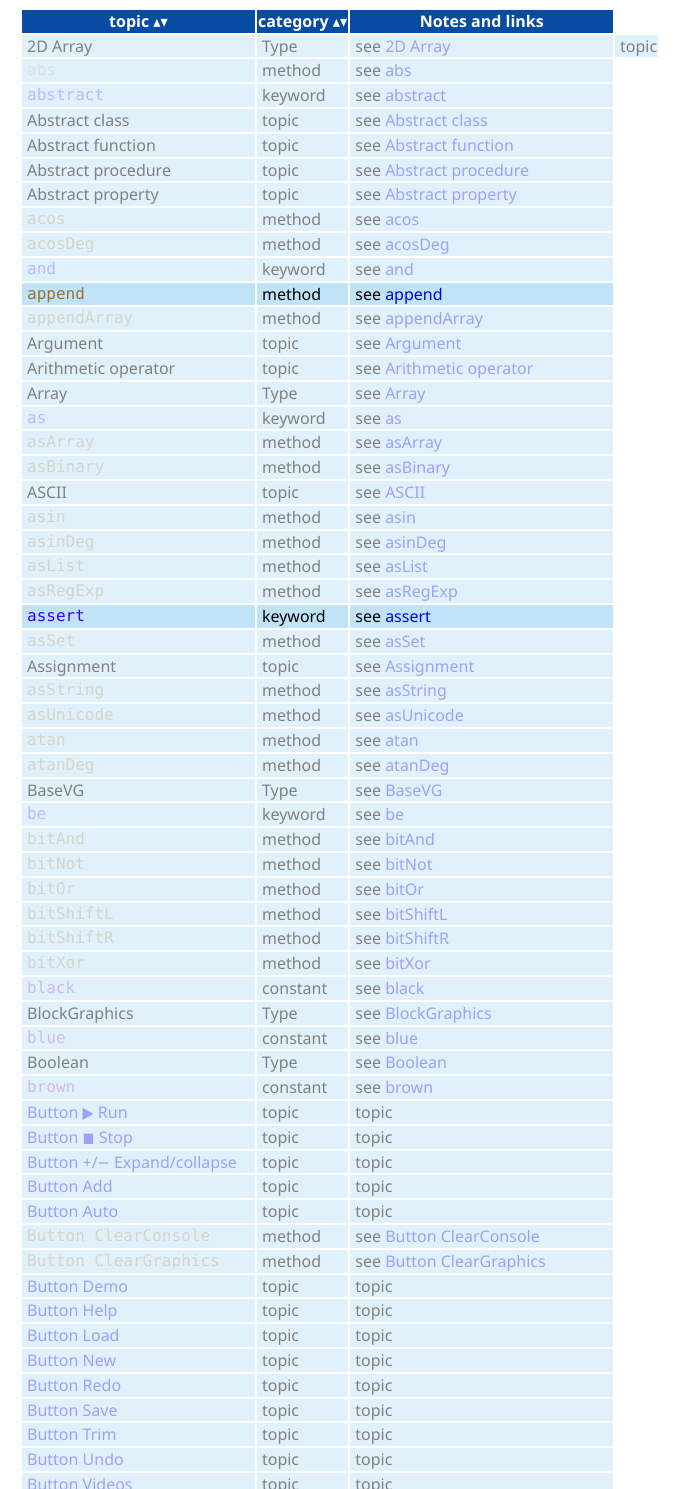
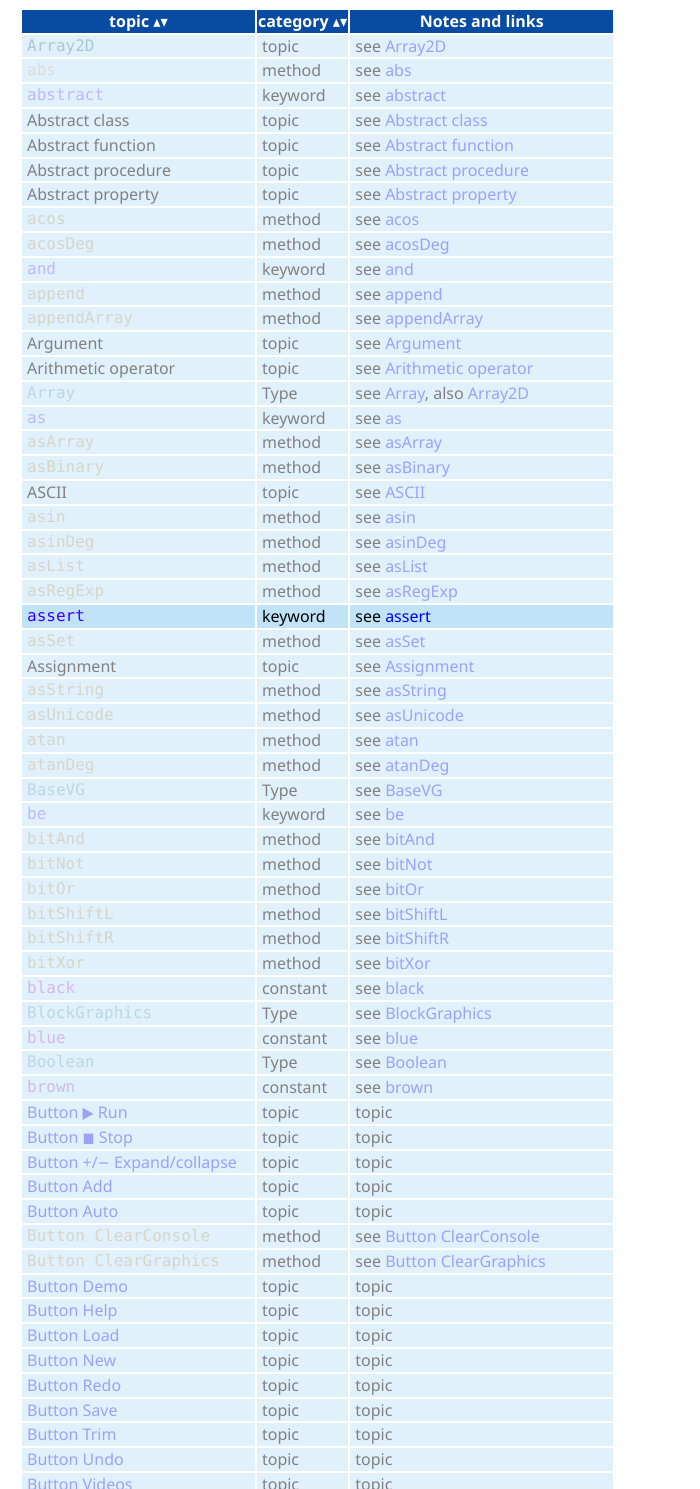
Before and after one commit to elan-language/Documentation, a plain HTML site: page ElanIndex.html in a window 1280 px wide. Shown: the part 111-1600 px from the top of the page, without its empty margins (0-700 px from the left). Drawn offline with Linux system fonts and the light colour scheme.

Commit message:
sort out rendering of types

```diff
--- a/ElanIndex.html
+++ b/ElanIndex.html
@@ -22,8 +22,8 @@ Click on its heading to sort a column</strong>
 <p>
 <table class="sortable";>
 <tr><th>topic</th><th>category</th><th class="sorttable_nosort">Notes and links</th></tr>
-<tr class="x"><td>2D Array</td><td>Type</td><td>see <a href="LangRef.html#Array2D">2D Array</a></td><td>topic</td></tr>
-<tr class="x"><td><el-code><el-method><el-code><el-method>abs</el-method></el-code></el-method></el-code></td><td>method</td><td>see <a href="LibRef.html#abs">abs</a></td></tr>
+<tr class="x"><td><el-code>Array2D</td><td>topic</td><td>see <a href="LangRef.html#Array2D">Array2D</a></td></tr>
+<tr class="x"><td><el-code><el-code><el-method>abs</el-method></el-code></td><td>method</td><td>see <a href="LibRef.html#abs">abs</a></td></tr>
 <tr class="x"><td><el-code><el-kw>abstract</el-kw></el-code></td><td>keyword</td><td>see <a href="LangRef.html#abstract">abstract</a></td></tr>
 <tr class="x"><td>Abstract class</td><td>topic</td><td>see <a href="LangRef.html#Abstract_class">Abstract class</a></td></tr>
 <tr class="x"><td>Abstract function</td><td>topic</td><td>see <a href="LangRef.html#Abstract_function">Abstract function</a></td></tr>
@@ -32,11 +32,11 @@ Click on its heading to sort a column</strong>
 <tr class="x"><td><el-code><el-method>acos</el-method></el-code></td><td>method</td><td>see <a href="LibRef.html#acos">acos</a></td></tr>
 <tr class="x"><td><el-code><el-method>acosDeg</el-method></el-code></td><td>method</td><td>see <a href="LibRef.html#acosDeg">acosDeg</a></td></tr>
 <tr class="x"><td><el-code><el-kw>and</el-kw></el-code></td><td>keyword</td><td>see <a href="LangRef.html#and">and</a></td></tr>
-<tr class=""x"><td><el-code><el-method>append</el-method></el-code></td><td>method</td><td>see <a href="LibRef.html#append">append</a></td></tr>
+<tr class="x"><td><el-code><el-method>append</el-method></el-code></td><td>method</td><td>see <a href="LibRef.html#append">append</a></td></tr>
 <tr class="x"><td><el-code><el-method>appendArray</el-method></el-code></td><td>method</td><td>see <a href="LibRef.html#appendArray">appendArray</a></td></tr>
 <tr class="x"><td>Argument</td><td>topic</td><td>see <a href="LangRef.html#Argument">Argument</a></td></tr>
 <tr class="x"><td>Arithmetic operator</td><td>topic</td><td>see <a href="LangRef.html#Arithmetic_operator">Arithmetic operator</a></td></tr>
-<tr class="x"><td>Array</td><td>Type</td><td>see <a href="LangRef.html#Array">Array</a></td></tr>
+<tr class="x"><td><el-code><el-type>Array</el-type></el-code></td><td>Type</td><td>see <a href="LangRef.html#Array">Array</a>, also <a href="LangRef.html#Array2D">Array2D</a></td></tr>
 <tr class="x"><td><el-code><el-kw>as</el-kw></el-code></td><td>keyword</td><td>see <a href="LangRef.html#as">as</a></td></tr>
 <tr class="x"><td><el-code><el-method>asArray</el-method></el-code></td><td>method</td><td>see <a href="LibRef.html#asArray">asArray</a></td></tr>
 <tr class="x"><td><el-code><el-method>asBinary</el-method></el-code></td><td>method</td><td>see <a href="LibRef.html#asBinary">asBinary</a></td></tr>
@@ -52,7 +52,7 @@ Click on its heading to sort a column</strong>
 <tr class="x"><td><el-code><el-method>asUnicode</el-method></el-code></td><td>method</td><td>see <a href="LibRef.html#asUnicode">asUnicode</a></td></tr>
 <tr class="x"><td><el-code><el-method>atan</el-method></el-code></td><td>method</td><td>see <a href="LibRef.html#atan">atan</a></td></tr>
 <tr class="x"><td><el-code><el-method>atanDeg</el-method></el-code></td><td>method</td><td>see <a href="LibRef.html#atanDeg">atanDeg</a></td></tr>
-<tr class="x"><td>BaseVG</td><td>Type</td><td>see <a href="LibRef.html#BaseVG">BaseVG</a></td></tr>
+<tr class="x"><td><el-code><el-type>BaseVG</el-type></el-code></td><td>Type</td><td>see <a href="LibRef.html#BaseVG">BaseVG</a></td></tr>
 <tr class="x"><td><el-code><el-kw>be</el-kw></el-code></td><td>keyword</td><td>see <a href="LangRef.html#be">be</a></td></tr>
 <tr class="x"><td><el-code><el-method>bitAnd</el-method></el-code></td><td>method</td><td>see <a href="LibRef.html#bitAnd">bitAnd</a></td></tr>
 <tr class="x"><td><el-code><el-method>bitNot</el-method></el-code></td><td>method</td><td>see <a href="LibRef.html#bitNot">bitNot</a></td></tr>
@@ -61,9 +61,9 @@ Click on its heading to sort a column</strong>
 <tr class="x"><td><el-code><el-method>bitShiftR</el-method></el-code></td><td>method</td><td>see <a href="LibRef.html#bitShiftR">bitShiftR</a></td></tr>
 <tr class="x"><td><el-code><el-method>bitXor</el-method></el-code></td><td>method</td><td>see <a href="LibRef.html#bitXor">bitXor</a></td></tr>
 <tr class="x"><td><el-code><el-id>black</el-id></el-code></td><td>constant</td><td>see <a href="LibRef.html#black">black</a></td></tr>
-<tr class="x"><td>BlockGraphics</td><td>Type</td><td>see <a href="LibRef.html#BlockGraphics">BlockGraphics</a></td></tr>
+<tr class="x"><td><el-code><el-type>BlockGraphics</el-type></el-code></td><td>Type</td><td>see <a href="LibRef.html#BlockGraphics">BlockGraphics</a></td></tr>
 <tr class="x"><td><el-code><el-id>blue</el-id></el-code></td><td>constant</td><td>see <a href="LibRef.html#blue">blue</a></td></tr>
-<tr class="x"><td>Boolean</td><td>Type</td><td>see <a href="LangRef.html#Boolean">Boolean</a></td></tr>
+<tr class="x"><td><el-code><el-type>Boolean</el-type></el-code></td><td>Type</td><td>see <a href="LangRef.html#Boolean">Boolean</a></td></tr>
 <tr class="x"><td><el-code><el-id>brown</el-id></el-code></td><td>constant</td><td>see <a href="LibRef.html#brown">brown</a></td></tr>
 <tr class="x"><td><a href="#Button_Run">Button &#x25B6; Run</td><td>topic</td><td>topic</td></tr>
 <tr class="x"><td><a href="#Button_Stop">Button &#x25FC; Stop</td><td>topic</td><td>topic</td></tr>
@@ -85,7 +85,7 @@ Click on its heading to sort a column</strong>
 <tr><td><el-code><el-kw>catch</el-kw></el-code></td><td>keyword</td><td>see <a href="LangRef.html#try">catch</a></td></tr>
 <tr class="x"><td><el-code><el-method>ceiling</el-method></el-code></td><td>method</td><td>see <a href="LibRef.html#ceiling">ceiling</a></td></tr>
 <tr class="x"><td>Character set</td><td>topic</td><td>see <a href="ReferenceManual.html#Character_set">Character set</a></td></tr>
-<tr class="x"><td>CircleVG</td><td>Type</td><td>see <a href="LibRef.html#CircleVG">CircleVG</a></td></tr>
+<tr class="x"><td><el-code><el-type>CircleVG</el-type></el-code></td><td>Type</td><td>see <a href="LibRef.html#CircleVG">CircleVG</a></td></tr>
 <tr><td><el-code><el-kw>class</el-kw></el-code></td><td>keyword</td><td>see <a href="LangRef.html#class">class</a></td></tr>
 <tr class="x"><td><el-code><el-method>clearKeyBuffer</el-method></el-code></td><td>method</td><td>see <a href="LibRef.html#clearKeyBuffer">clearKeyBuffer</a></td></tr>
 <tr class="x"><td><el-code><el-method>clock</el-method></el-code></td><td>method</td><td>see <a href="LibRef.html#clock">clock</a></td></tr>
@@ -104,7 +104,7 @@ Click on its heading to sort a column</strong>
 <tr class="x"><td><el-code><el-method>createArray2D</el-method></el-code></td><td>method</td><td>see <a href="LibRef.html#createArray2D">createArray2D</a></td></tr>
 <tr class="x"><td><el-code><el-method>createFileForWriting</el-method></el-code></td><td>method</td><td>see <a href="LibRef.html#createFileForWriting">createFileForWriting</a></td></tr>
 <tr class="x"><td><el-code><el-method>degToRad</el-method></el-code></td><td>method</td><td>see <a href="LibRef.html#degToRad">degToRad</a></td></tr>
-<tr class="x"><td>Dictionary</td><td>Type</td><td>see <a href="LangRef.html#Dictionary">Dictionary</a></td></tr>
+<tr class="x"><td><el-code><el-type>Dictionary</el-type></el-code></td><td>Type</td><td>see <a href="LangRef.html#Dictionary">Dictionary</a></td></tr>
 <tr class="x"><td><el-code><el-kw>div</el-kw></el-code></td><td>keyword</td><td>see <a href="LangRef.html#div">div</a></td></tr>
 <tr class="x"><td>Dot method</td><td>topic</td><td>see <a href="ReferenceManual.html#Method_dot">Dot method</a></td></tr>
 <tr><td><el-code><el-kw>each</el-kw></el-code></td><td>keyword</td><td>see <a href="LangRef.html#each">each</a></td></tr>
@@ -123,11 +123,11 @@ Click on its heading to sort a column</strong>
 <tr class="x"><td><el-code><el-id>false</el-id></el-code></td><td>constant</td><td>see <a href="LibRef.html#false">false</a></td></tr>
 <tr class="x"><td>File</td><td>topic</td><td>see <a href="ReferenceManual.html#File">File</a></td></tr>
 <tr class="x"><td><el-code><el-method>filter</el-method></el-code></td><td>method</td><td>see <a href="LibRef.html#filter">filter</a></td></tr>
-<tr class="x"><td>Float</td><td>Type</td><td>see <a href="LangRef.html#Float">Float</a></td></tr>
+<tr class="x"><td><el-code><el-type>Float</el-type></el-code></td><td>Type</td><td>see <a href="LangRef.html#Float">Float</a></td></tr>
 <tr class="x"><td><el-code><el-method>floor</el-method></el-code></td><td>method</td><td>see <a href="LibRef.html#floor">floor</a></td></tr>
 <tr><td><el-code><el-kw>for</el-kw></el-code></td><td>keyword</td><td>see <a href="LangRef.html#for">for</a></td></tr>
 <tr class="x"><td><el-code><el-kw>from</el-kw></el-code></td><td>keyword</td><td>see <a href="LangRef.html#from">from</a></td></tr>
-<tr class="x"><td>Func</td><td>Type</td><td>see <a href="LangRef.html#Func">Func</a></td></tr>
+<tr class="x"><td><el-code><el-type>Func</el-type></el-code></td><td>Type</td><td>see <a href="LangRef.html#Func">Func</a></td></tr>
 <tr class="x"><td>Functional programming</td><td>topic</td><td>see <a href="ReferenceManual.html#Functional_programming">Functional programming</a></td></tr>
 <tr><td><el-code><el-kw>function</el-kw></el-code></td><td>keyword</td><td>see <a href="LangRef.html#function">function</a></td></tr>
 <tr class="x"><td><el-code><el-method>getKey</el-method></el-code></td><td>method</td><td>see <a href="LibRef.html#getKey">getKey</a></td></tr>
@@ -146,7 +146,7 @@ Click on its heading to sort a column</strong>
 <tr><td><el-code><el-kw>if</el-kw></el-code></td><td>keyword</td><td>see <a href="LangRef.html#if_statement">if</a></td></tr>
 <tr class="x"><td>If expression</td><td>topic</td><td>see <a href="LangRef.html#if_expression">If expression</a></td></tr>
 <tr class="x"><td><el-code><el-kw>ignore</el-kw></el-code></td><td>keyword</td><td>see <a href="#ignore">ignore</td></tr>
-<tr class="x"><td>Immutable dictionary</td><td>Type</td><td>see <a href="LangRef.html#dictionaryImmutable">Immutable dictionary</a></td></tr>
+<tr class="x"><td><el-code><el-type>ImmutableDictionary</el-type></el-code></td><td>Type</td><td>see <a href="LangRef.html#dictionaryImmutable">Immutable dictionary</a></td></tr>
 <tr class="x"><td><el-code><el-kw>import</el-kw></el-code></td><td>keyword</td><td><a href="#import">import</td><td>topic</td></tr>
 <tr class="x"><td><el-code><el-kw>in</el-kw></el-code></td><td>keyword</td><td>see <a href="#in">in</td></tr>
 <tr class="x"><td>Index number</td><td>topic</td><td>see <a href="ReferenceManual.html#Index_number">Index number</a></td></tr>
```
